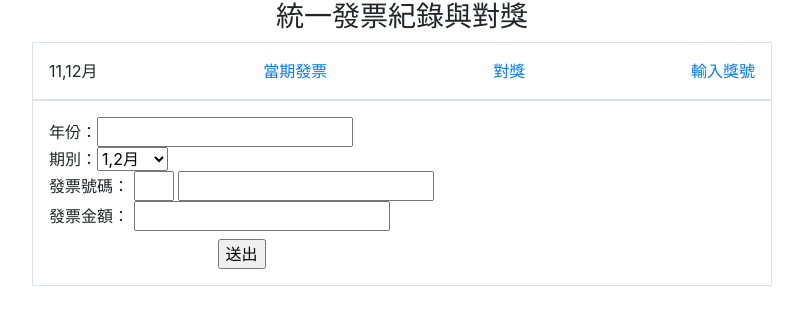
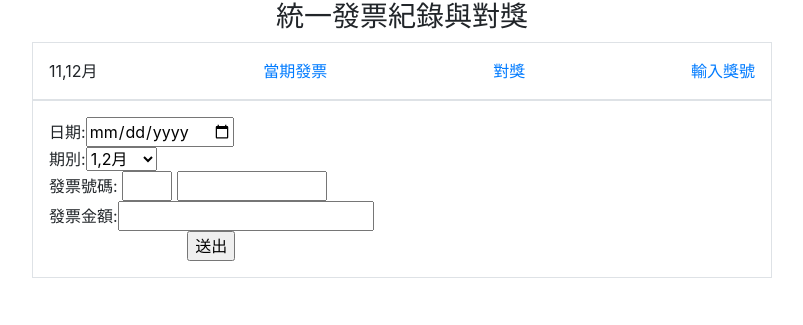
Before and after one commit to wdaweb/invoice-Kyosukewu, a PHP site: page / in a window 1280 px wide. Shown: the top 325 px of the page, without its empty margins (238-1041 px from the left). Run offline with PHP 8.4, Linux system fonts and the light colour scheme; some libraries are stand-ins or nearby versions.

Commit message:
發票輸入系統建構

```diff
--- a/index.php
+++ b/index.php
@@ -13,7 +13,14 @@
 </head>
 <body>
     <?php
+
+
+if(isset($_GET['do'])){
+    $file=$_GET['do'].".php";
+    include $file;
+}else{
     include "main.php";
+}
     ?>
 </body>
 </html>
--- a/main.php
+++ b/main.php
@@ -1,21 +1,20 @@
 <div class="container">
     <div class="h3 text-center">統一發票紀錄與對獎</div>
+    <div class="col-8 d-flex justify-content-between p-3 mx-auto border">
+        <?php
+        $month = [
+            1 => "1,2月",
+            2 => "3,4月",
+            3 => "5,6月",
+            4 => "7,8月",
+            5 => "9,10月",
+            6 => "11,12月",
+        ];
 
-    <div class="content">
-        <div class="col-8 d-flex justify-content-between mx-auto border p-3">
-        <?php
-        $month=[
-            1=>"1,2月",
-            2=>"3,4月",
-            3=>"5,6月",
-            4=>"7,8月",
-            5=>"9,10月",
-            6=>"11,12月"
-        ];
-        $m=ceil(date('m')/2);
+        $m = ceil(date("m") / 2);
 
         ?>
-            <div class="text-center"><?=$month[$m];?></div>
+        <div class="text-center"><?= $month[$m]; ?></div>
         <div class="text-center">
             <a href="">當期發票</a>
         </div>
@@ -26,10 +25,11 @@
             <a href="">輸入獎號</a>
         </div>
     </div>
-        <div class="col-8 d-flex justify-content-between mx-auto border p-3">
+
+    <div class="col-8 d-flex justify-content-between p-3 mx-auto border">
         <form action="api/add_invoice.php" method="post">
-            <div>年份：<input type="text" name="year"></div>
-                期別：<select name="period" id="">
+            <div>日期:<input type="date" name="date"></div>
+            期別:<select name="period">
                 <option value="1">1,2月</option>
                 <option value="2">3,4月</option>
                 <option value="3">5,6月</option>
@@ -37,19 +37,17 @@
                 <option value="5">9,10月</option>
                 <option value="6">11,12月</option>
             </select>
-            <div class="">發票號碼：
-                <input type="text" name="prepend" style="width: 40px;">
-                <input type="text" name="number">
+            <div>發票號碼:
+                <input type="text" name="code" style="width:50px">
+                <input type="number" name="number" style="width:150px">
             </div>
-            <div class="">發票金額：
-                <input type="number" name="payment">
+            <div>
+                發票金額:<input type="number" name="payment">
             </div>
-            <div class="text-center mt-2">
-                <input type="submit" value="送出" name="" id="">
+            <div class="text-center">
+                <input type="submit" value="送出">
             </div>
         </form>
     </div>
-    </div>
-
 
 </div>
```
Also changed, not shown: api/add_invoice.php (+18 -0 lines), README.md. Lines whose indentation alone changed are shown as unchanged.
